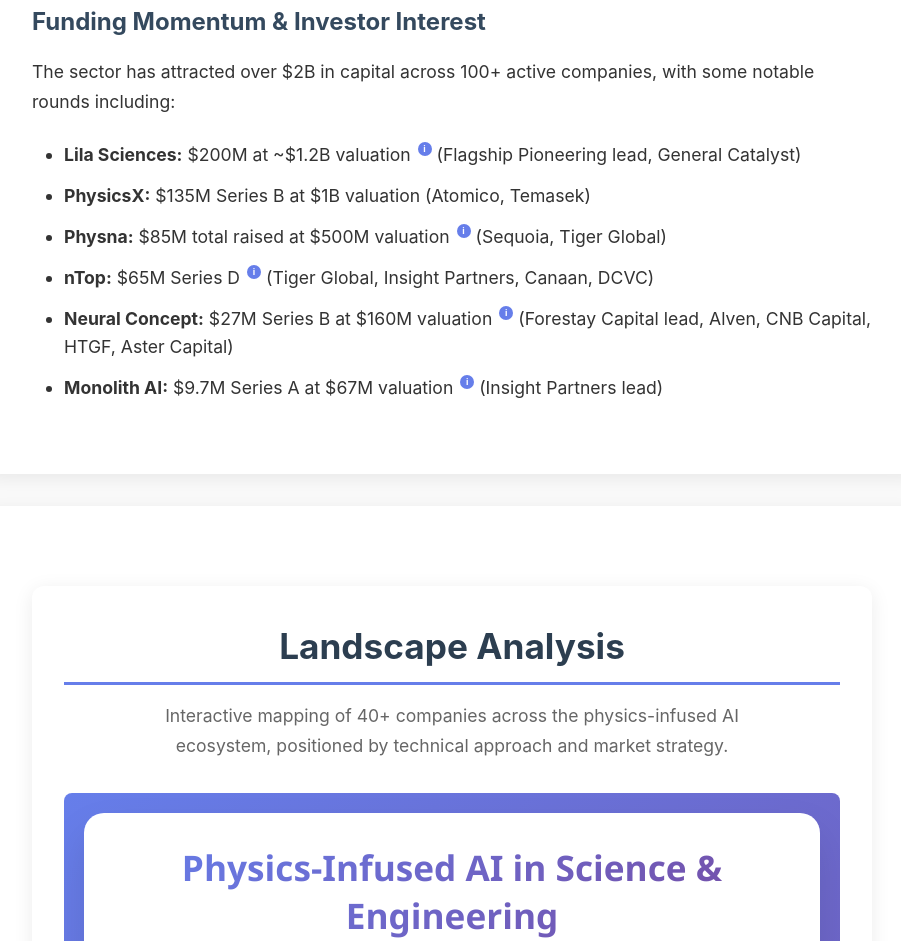
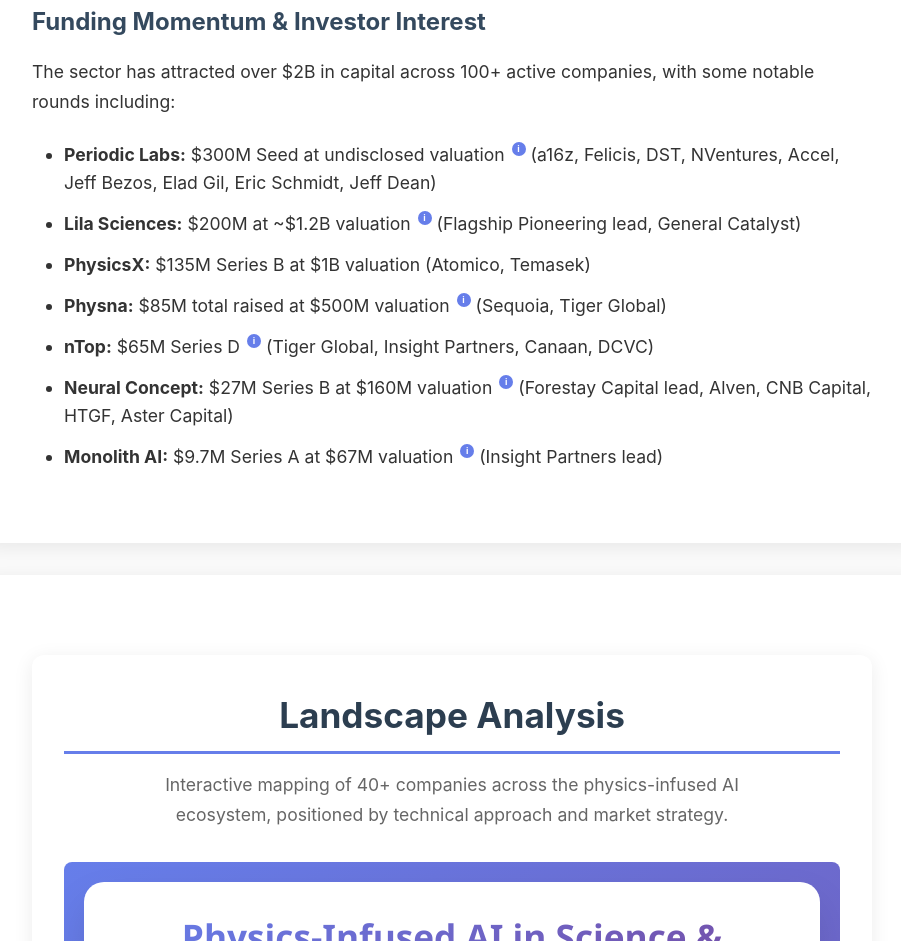
Before and after one commit to masonprr/landscape-phys-informedML, a plain HTML site: page index.html in a window 1280 px wide. Shown: the part 7318-8259 px from the top of the page, without its empty margins (188-1089 px from the left). Drawn offline with Linux system fonts and the light colour scheme.

Commit message:
Add Periodic Labs funding info and update landscape with URL fixes

```diff
--- a/index.html
+++ b/index.html
@@ -637,6 +637,11 @@
             <h3>Funding Momentum & Investor Interest</h3>
             <p>The sector has attracted over $2B in capital across 100+ active companies, with some notable rounds including:</p>
             <ul>
+                <li><strong>Periodic Labs:</strong> $300M Seed at undisclosed valuation
+                    <span class="info-tooltip">
+                        <span class="info-icon-small">i</span>
+                        <span class="tooltip-text">Periodic Labs Company Profile. https://periodic.com/</span>
+                    </span> (a16z, Felicis, DST, NVentures, Accel, Jeff Bezos, Elad Gil, Eric Schmidt, Jeff Dean)</li>
                 <li><strong>Lila Sciences:</strong> $200M at ~$1.2B valuation
                     <span class="info-tooltip">
                         <span class="info-icon-small">i</span>
```
